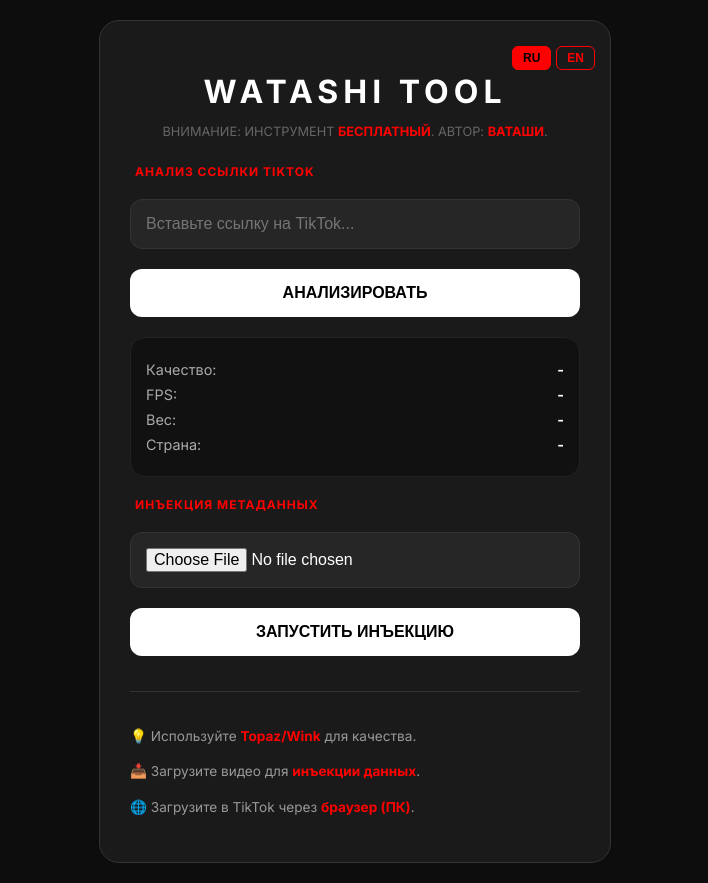
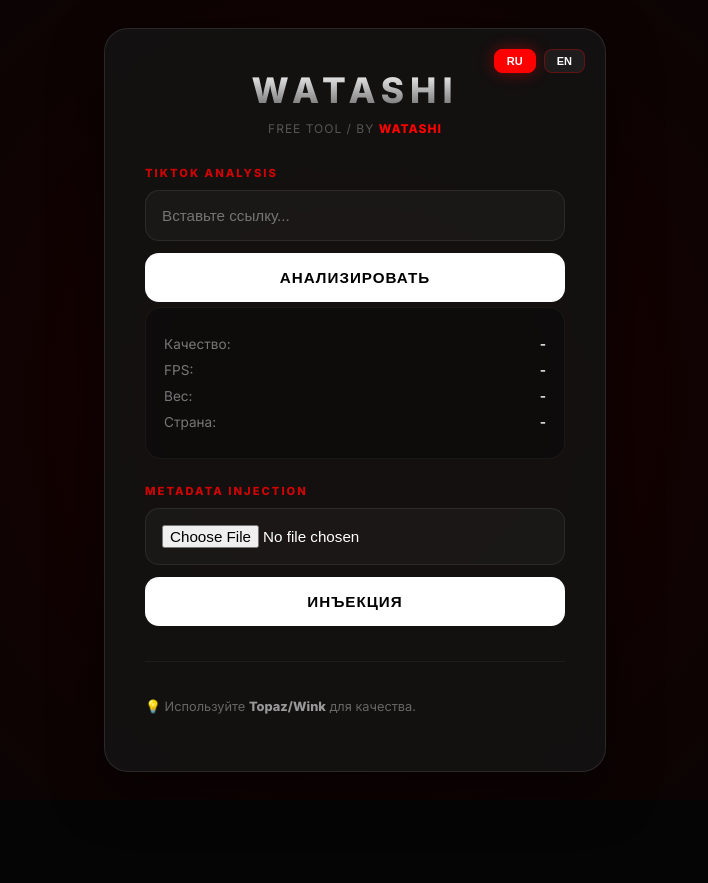
Before and after one commit to watashiimb-sudo/tiktok-info, a plain HTML site: page index.html in a window 1280 px wide. Shown: the whole page, without its empty margins (285-993 px from the left). After the commit the page ends 800 px from the top, so only its background shows below. Drawn offline with Linux system fonts and the light colour scheme.

Commit message:
Update index.html

```diff
--- a/index.html
+++ b/index.html
@@ -4,50 +4,173 @@
     <meta charset="UTF-8">
     <meta name="viewport" content="width=device-width, initial-scale=1.0">
     <title>WATASHI TOOL</title>
-    <link href="https://fonts.googleapis.com/css2?family=Inter:wght@400;700&display=swap" rel="stylesheet">
+    <link href="https://fonts.googleapis.com/css2?family=Inter:wght@400;600;800&display=swap" rel="stylesheet">
     <style>
-        :root { --primary: #ff0000; --bg: #0d0d0d; --card: #1a1a1a; }
-        body { background: var(--bg); color: #fff; font-family: 'Inter', sans-serif; display: flex; justify-content: center; align-items: center; min-height: 100vh; margin: 0; padding: 20px; }
-        .container { background: var(--card); padding: 30px; border-radius: 20px; width: 100%; max-width: 450px; text-align: center; border: 1px solid #333; position: relative; }
+        :root {
+            --primary: #ff0000;
+            --primary-glow: rgba(255, 0, 0, 0.4);
+            --bg: #050505;
+            --card: rgba(20, 20, 20, 0.8);
+        }
 
-        /* Переключатель языка */
-        .lang-box { position: absolute; top: 15px; right: 15px; display: flex; gap: 5px; }
-        .lang-btn { background: transparent; border: 1px solid var(--primary); color: var(--primary); cursor: pointer; padding: 4px 10px; border-radius: 6px; font-size: 12px; font-weight: bold; transition: 0.3s; }
-        .lang-btn.active { background: var(--primary); color: #000; }
+        body {
+            background: var(--bg);
+            color: #fff;
+            font-family: 'Inter', sans-serif;
+            margin: 0;
+            display: flex;
+            justify-content: center;
+            align-items: center;
+            min-height: 100vh;
+            overflow-x: hidden;
+            perspective: 1000px;
+        }
 
-        h1 { font-size: 2rem; letter-spacing: 5px; color: #fff; margin-bottom: 5px; text-transform: uppercase; }
-        .subtitle { color: #666; font-size: 0.8rem; margin-bottom: 25px; }
+        /* Анимированный фон */
+        .bg-glow {
+            position: fixed;
+            top: 0; left: 0; width: 100%; height: 100%;
+            background: radial-gradient(circle at 50% 50%, #1a0000 0%, #050505 100%);
+            z-index: -1;
+        }
+
+        .container {
+            background: var(--card);
+            backdrop-filter: blur(15px);
+            padding: 40px;
+            border-radius: 24px;
+            width: 100%;
+            max-width: 420px;
+            text-align: center;
+            border: 1px solid rgba(255, 255, 255, 0.1);
+            box-shadow: 0 20px 50px rgba(0, 0, 0, 0.5);
+            transition: transform 0.1s ease-out; /* Для плавного движения мыши */
+            position: relative;
+            animation: fadeIn 1s ease-out;
+        }
+
+        @keyframes fadeIn {
+            from { opacity: 0; transform: translateY(20px); }
+            to { opacity: 1; transform: translateY(0); }
+        }
+
+        .lang-box { position: absolute; top: 20px; right: 20px; display: flex; gap: 8px; }
+        .lang-btn {
+            background: rgba(255, 255, 255, 0.05);
+            border: 1px solid rgba(255, 0, 0, 0.3);
+            color: #fff;
+            cursor: pointer;
+            padding: 5px 12px;
+            border-radius: 8px;
+            font-size: 11px;
+            font-weight: 800;
+            transition: 0.3s;
+        }
+        .lang-btn.active { background: var(--primary); border-color: var(--primary); box-shadow: 0 0 15px var(--primary-glow); }
+
+        h1 {
+            font-size: 2.2rem;
+            font-weight: 800;
+            letter-spacing: 6px;
+            margin: 0;
+            background: linear-gradient(to bottom, #fff, #666);
+            -webkit-background-clip: text;
+            -webkit-text-fill-color: transparent;
+        }
+
+        .subtitle { color: #555; font-size: 0.75rem; margin: 10px 0 30px; letter-spacing: 1px; }
         .subtitle b { color: var(--primary); }
 
-        .section-title { text-align: left; color: var(--primary); font-size: 0.75rem; font-weight: bold; margin: 20px 0 10px 5px; text-transform: uppercase; letter-spacing: 1px; }
-        input, button { width: 100%; padding: 15px; margin: 10px 0; border-radius: 12px; border: none; box-sizing: border-box; font-size: 1rem; transition: 0.3s; }
-        input { background: #262626; color: #fff; border: 1px solid #333; }
-        input:focus { border-color: var(--primary); outline: none; }
+        .section-title {
+            text-align: left;
+            color: var(--primary);
+            font-size: 0.7rem;
+            font-weight: 800;
+            margin: 25px 0 10px;
+            text-transform: uppercase;
+            letter-spacing: 2px;
+            opacity: 0.8;
+        }
 
-        .main-btn { background: #fff; color: #000; font-weight: bold; cursor: pointer; text-transform: uppercase; }
-        .main-btn:hover { background: var(--primary); color: #fff; transform: translateY(-2px); }
+        input, .main-btn {
+            width: 100%;
+            padding: 16px;
+            border-radius: 14px;
+            border: none;
+            box-sizing: border-box;
+            font-size: 0.95rem;
+            transition: 0.3s cubic-bezier(0.4, 0, 0.2, 1);
+        }
 
-        .results { background: #111; padding: 15px; border-radius: 15px; margin-top: 10px; text-align: left; border: 1px solid #222; }
-        .res-item { display: flex; justify-content: space-between; margin: 8px 0; font-size: 0.9rem; color: #aaa; }
-        .res-item span:last-child { font-weight: bold; color: #fff; }
+        input {
+            background: rgba(255, 255, 255, 0.03);
+            color: #fff;
+            border: 1px solid rgba(255, 255, 255, 0.08);
+            margin-bottom: 12px;
+        }
 
-        .tips-box { margin-top: 25px; padding-top: 20px; border-top: 1px solid #333; text-align: left; font-size: 0.85rem; color: #999; line-height: 1.6; }
-        .tips-box b { color: var(--primary); }
+        input:focus {
+            background: rgba(255, 255, 255, 0.07);
+            border-color: var(--primary);
+            outline: none;
+            box-shadow: 0 0 20px rgba(255, 0, 0, 0.1);
+        }
+
+        .main-btn {
+            background: #fff;
+            color: #000;
+            font-weight: 700;
+            cursor: pointer;
+            text-transform: uppercase;
+            letter-spacing: 1px;
+            margin-bottom: 5px;
+        }
+
+        .main-btn:hover {
+            background: var(--primary);
+            color: #fff;
+            box-shadow: 0 8px 25px var(--primary-glow);
+            transform: translateY(-2px);
+        }
+
+        .results {
+            background: rgba(0, 0, 0, 0.3);
+            padding: 18px;
+            border-radius: 16px;
+            border: 1px solid rgba(255, 255, 255, 0.05);
+        }
+
+        .res-item { display: flex; justify-content: space-between; margin: 10px 0; font-size: 0.85rem; }
+        .res-item span:first-child { color: #777; }
+        .res-item span:last-child { color: #fff; font-weight: 600; }
+
+        .tips-box {
+            margin-top: 30px;
+            padding-top: 20px;
+            border-top: 1px solid rgba(255, 255, 255, 0.05);
+            text-align: left;
+            font-size: 0.8rem;
+            color: #666;
+            line-height: 1.8;
+        }
+        .tips-box b { color: #999; }
     </style>
 </head>
 <body>
 
-<div class="container">
+<div class="bg-glow"></div>
+
+<div class="container" id="card">
     <div class="lang-box">
         <button class="lang-btn active" onclick="changeLang('ru')" id="btn-ru">RU</button>
         <button class="lang-btn" onclick="changeLang('en')" id="btn-en">EN</button>
     </div>
 
-    <h1 id="title">WATASHI TOOL</h1>
-    <p class="subtitle" id="sub">ВНИМАНИЕ: ИНСТРУМЕНТ <b>БЕСПЛАТНЫЙ</b>. АВТОР: <b>ВАТАШИ</b>.</p>
+    <h1 id="title">WATASHI</h1>
+    <p class="subtitle" id="sub">FREE TOOL / BY <b>WATASHI</b></p>
 
-    <div class="section-title" id="head-analyze">Анализ ссылки TikTok</div>
-    <input type="text" id="link" placeholder="Вставьте ссылку на TikTok...">
+    <div class="section-title" id="head-analyze">TikTok Analysis</div>
+    <input type="text" id="link" placeholder="Вставьте ссылку...">
     <button class="main-btn" onclick="analyze()" id="btn-analyze">Анализировать</button>
 
     <div class="results">
@@ -57,126 +180,10 @@
         <div class="res-item"><span id="lbl-c">Страна:</span> <span id="res-c">-</span></div>
     </div>
 
-    <div class="section-title" id="head-inject">Инъекция метаданных</div>
+    <div class="section-title" id="head-inject">Metadata Injection</div>
     <input type="file" id="vid-input" accept="video/mp4">
-    <button class="main-btn" onclick="startInjection()" id="btn-inject">Запустить инъекцию</button>
+    <button class="main-btn" onclick="startInjection()" id="btn-inject">Инъекция</button>
 
     <div class="tips-box">
         <p id="t1">💡 Используйте <b>Topaz/Wink</b> для качества.</p>
-        <p id="t2">📥 Загрузите видео для <b>инъекции данных</b>.</p>
-        <p id="t3">🌐 Загрузите в TikTok через <b>браузер (ПК)</b>.</p>
-    </div>
-</div>
-
-<script>
-    const langData = {
-        ru: {
-            sub: "ВНИМАНИЕ: ИНСТРУМЕНТ <b>БЕСПЛАТНЫЙ</b>. АВТОР: <b>ВАТАШИ</b>.",
-            h_analyze: "Анализ ссылки TikTok",
-            h_inject: "Инъекция метаданных",
-            btn_a: "Анализировать",
-            btn_i: "Запустить инъекцию",
-            q: "Качество:", f: "FPS:", s: "Вес:", c: "Страна:",
-            t1: "💡 Используйте <b>Topaz/Wink</b> для качества.",
-            t2: "📥 Загрузите видео для <b>инъекции данных</b>.",
-            t3: "🌐 Загрузите в TikTok через <b>браузер (ПК)</b>.",
-            placeholder: "Вставьте ссылку на TikTok...",
-            loading: "Загрузка...",
-            alert_link: "Введите ссылку!",
-            alert_file: "Выберите файл!"
-        },
-        en: {
-            sub: "ATTENTION: <b>FREE</b> TOOL. BY <b>WATASHI</b>.",
-            h_analyze: "TikTok Link Analysis",
-            h_inject: "Metadata Injection",
-            btn_a: "Analyze",
-            btn_i: "Start Injection",
-            q: "Quality:", f: "FPS:", s: "Size:", c: "Country:",
-            t1: "💡 Use <b>Topaz/Wink</b> for quality.",
-            t2: "📥 Upload video for <b>data injection</b>.",
-            t3: "🌐 Upload to TikTok via <b>browser (PC)</b>.",
-            placeholder: "Paste TikTok link here...",
-            loading: "Loading...",
-            alert_link: "Please enter a link!",
-            alert_file: "Please select a file!"
-        }
-    };
-
-    let currentLang = 'ru';
-
-    function changeLang(lang) {
-        currentLang = lang;
-        document.getElementById('btn-ru').classList.toggle('active', lang === 'ru');
-        document.getElementById('btn-en').classList.toggle('active', lang === 'en');
-
-        const d = langData[lang];
-        document.getElementById('sub').innerHTML = d.sub;
-        document.getElementById('head-analyze').innerText = d.h_analyze;
-        document.getElementById('head-inject').innerText = d.h_inject;
-        document.getElementById('btn-analyze').innerText = d.btn_a;
-        document.getElementById('btn-inject').innerText = d.btn_i;
-        document.getElementById('lbl-q').innerText = d.q;
-        document.getElementById('lbl-f').innerText = d.f;
-        document.getElementById('lbl-s').innerText = d.s;
-        document.getElementById('lbl-c').innerText = d.c;
-        document.getElementById('t1').innerHTML = d.t1;
-        document.getElementById('t2').innerHTML = d.t2;
-        document.getElementById('t3').innerHTML = d.t3;
-        document.getElementById('link').placeholder = d.placeholder;
-    }
-
-    async function analyze() {
-        const url = document.getElementById('link').value;
-        if(!url) return alert(langData[currentLang].alert_link);
-
-        document.getElementById('res-q').innerText = langData[currentLang].loading;
-
-        try {
-            const server = "https://tiktok-info-production-c7c2.up.railway.app";
-            const res = await fetch(`${server}/get_info?link=${encodeURIComponent(url)}`);
-            const data = await res.json();
-
-            if(data.status === "success") {
-                document.getElementById('res-q').innerText = data.quality;
-                document.getElementById('res-f').innerText = data.fps;
-                document.getElementById('res-s').innerText = data.size;
-                document.getElementById('res-c').innerText = data.country;
-            } else {
-                alert("Error!");
-            }
-        } catch(e) {
-            alert("Connection error!");
-        }
-    }
-
-    async function startInjection() {
-        const fileInput = document.getElementById('vid-input');
-        if (!fileInput.files.length) return alert(langData[currentLang].alert_file);
-
-        const file = fileInput.files[0];
-        const buf = await file.arrayBuffer();
-        const arr = new Uint8Array(buf);
-        let patchCount = 0;
-
-        for (let i = 0; i < arr.length - 3; i++) {
-            if (arr[i] === 0x65 && arr[i+1] === 0x6C && arr[i+2] === 0x73 && arr[i+3] === 0x74) {
-                patchCount++;
-                arr[i + 8] = 0x10; arr[i + 9] = 0x00; arr[i + 10] = 0x00; arr[i + 11] = 0x01;
-            }
-        }
-
-        if (patchCount > 0) {
-            const blob = new Blob([arr], { type: "video/mp4" });
-            const dlink = document.createElement("a");
-            dlink.href = URL.createObjectURL(blob);
-            dlink.download = "WATASHI_FIXED_" + file.name;
-            dlink.click();
-            alert(currentLang === 'ru' ? "Готово! Видео скачано." : "Done! Video downloaded.");
-        } else {
-            alert(currentLang === 'ru' ? "Метаданные не найдены." : "Metadata not found.");
-        }
-    }
-</script>
-
-</body>
-</html>
+        <p id="t2
```
